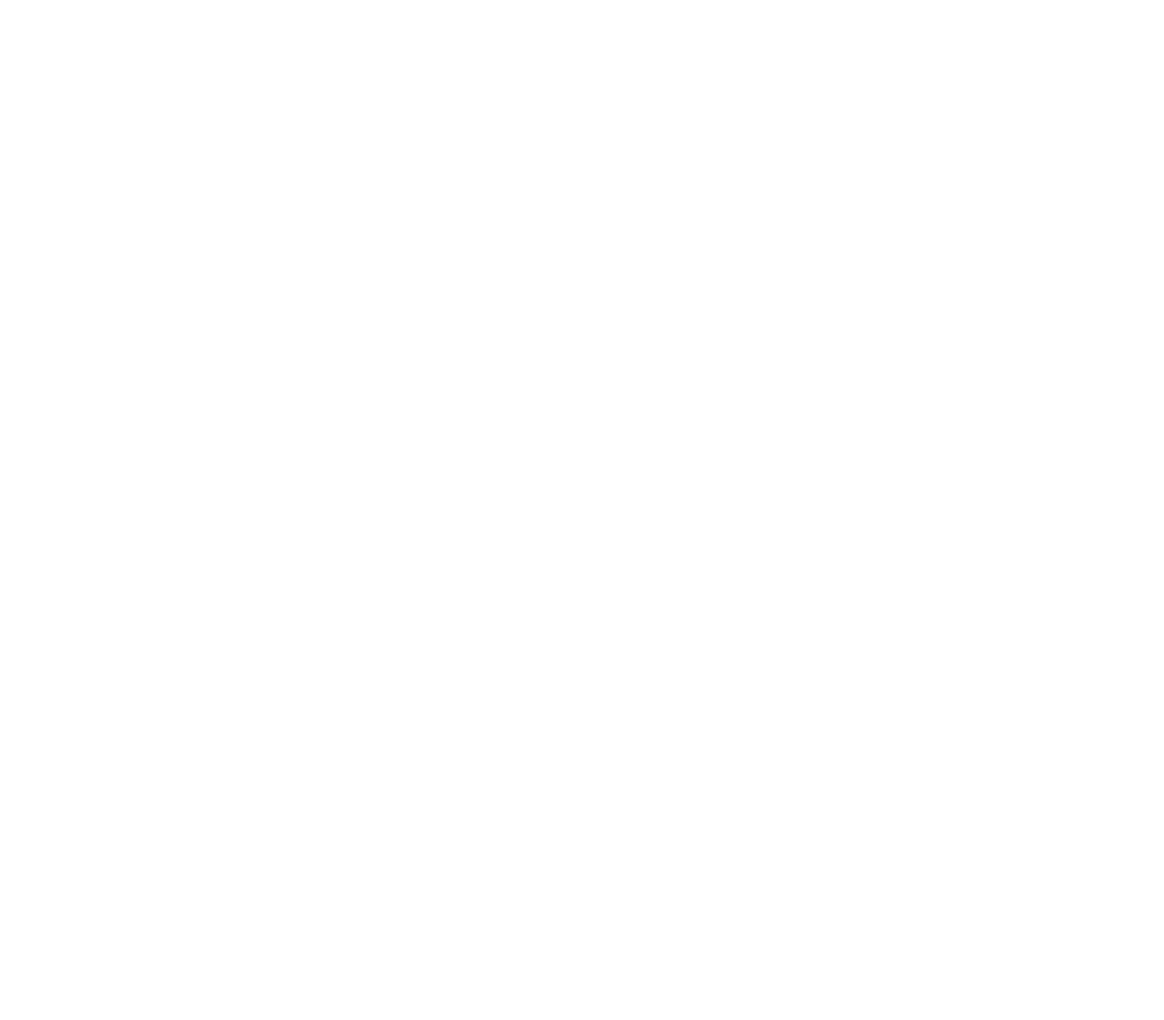
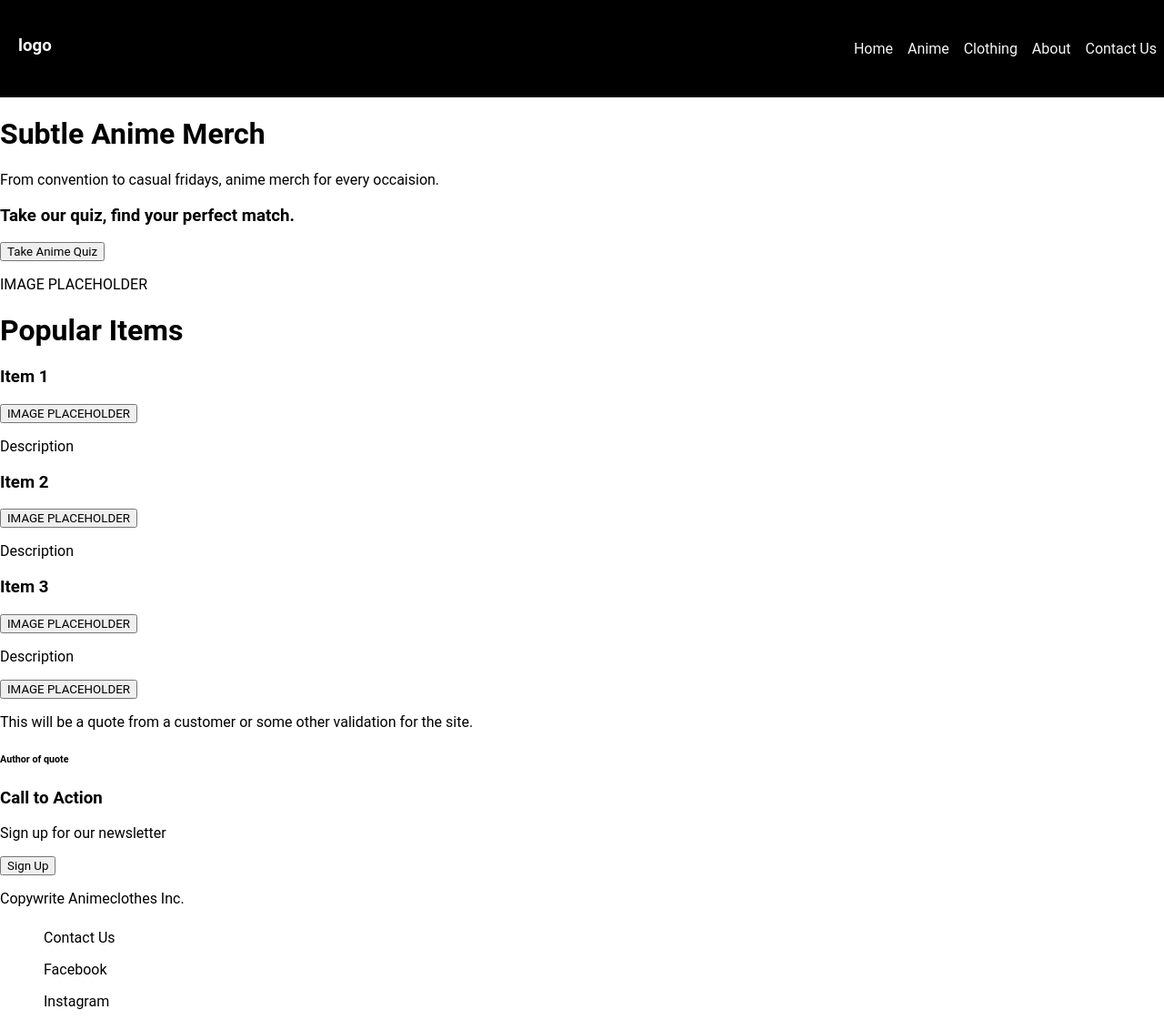
Before and after one commit to parkeross/odin-landing-page, a plain HTML site: page index.html in a window 1280 px wide. Shown: the whole page at 91% size. Before the commit the page ends 800 px from the top, so only its background shows below. Drawn offline with Linux system fonts and the light colour scheme.

Commit message:
Add HTML content and CSS for nav bar

```diff
--- a/index.html
+++ b/index.html
@@ -4,9 +4,68 @@
     <meta charset="UTF-8">
     <meta http-equiv="X-UA-Compatible" content="IE=edge">
     <meta name="viewport" content="width=device-width, initial-scale=1.0">
+    <link rel="stylesheet" href="style.css">
     <title>Odin Landing Page</title>
 </head>
 <body>
-
+    <div class="header">
+        <h3>logo</h3>
+        <ul>
+            <li>Home</li>
+            <li>Anime</li>
+            <li>Clothing</li>
+            <li>About</li>
+            <li>Contact Us</li>
+        </ul>
+    </div>
+    <div class="first-section">
+        <div>
+            <h1>Subtle Anime Merch</h1>
+            <p>From convention to casual fridays, anime merch for every occaision.</p>
+            <h3>Take our quiz, find your perfect match.</h3>
+            <button>Take Anime Quiz</button>
+        </div>
+        <p>IMAGE PLACEHOLDER</p>
+    </div>
+    <div class="second-section">
+        <h1>Popular Items</h1>
+        <div class="items-row">
+            <div class="item">
+                <h3>Item 1</h3>
+                <button>IMAGE PLACEHOLDER</button>
+                <p>Description</p>
+            </div>
+            <div class="item">
+                <h3>Item 2</h3>
+                <button>IMAGE PLACEHOLDER</button>
+                <p>Description</p>
+            </div>
+            <div class="item">
+                <h3>Item 3</h3>
+                <button>IMAGE PLACEHOLDER</button>
+                <p>Description</p>
+            </div>
+        </div>
+    </div>
+    <div class="third-section">
+        <button>IMAGE PLACEHOLDER</button>
+        <p class="quote">This will be a quote from a customer or some other validation for the site.</p>
+        <h6>Author of quote</h6>
+    </div>
+    <div class="newsletter">
+        <div>
+            <h3>Call to Action</h3>
+            <p>Sign up for our newsletter</p>
+        </div>
+        <button>Sign Up</button>
+    </div>
+    <div class="footer">
+        <p>Copywrite Animeclothes Inc.</p>
+        <ul>
+            <li>Contact Us</li>
+            <li>Facebook</li>
+            <li>Instagram</li>
+        </ul>
+    </div>
 </body>
 </html>
--- a/style.css
+++ b/style.css
@@ -0,0 +1,30 @@
+* {
+    font-family: "Roboto",sans-serif;
+}
+
+html,body{
+    margin: 0;
+    padding: 0;
+}
+
+ul {
+    list-style: none;
+}
+
+li {
+    padding: 8px;
+}
+
+.header {
+    justify-content: space-between;
+    margin: 0;
+    padding: 0;
+    width: 100%;
+}
+
+.header, .header>* {
+    background-color: black;
+    display: flex;
+    color: whitesmoke;
+    padding: 10px;
+}
```
